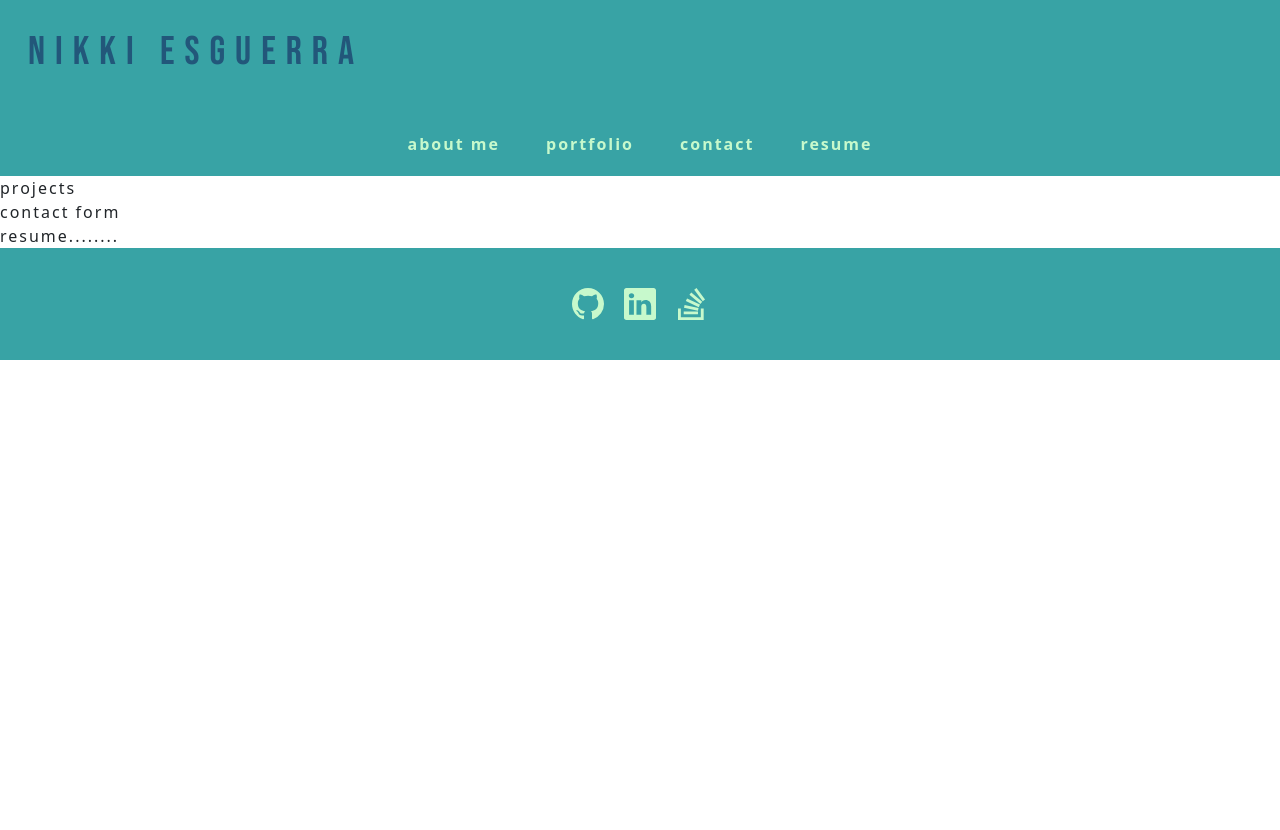
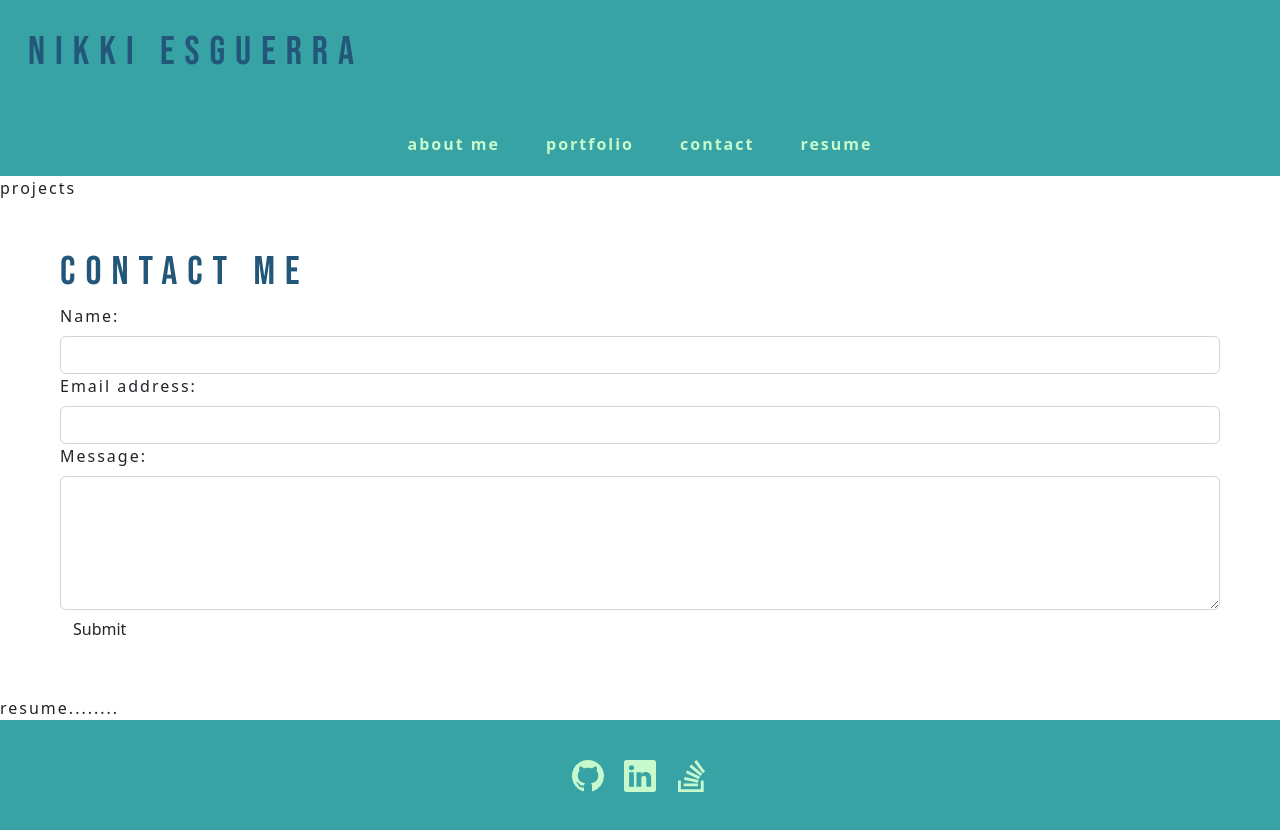
Before and after one commit to desguerra/react-portfolio-demo, a React (Create React App) app: page / in a window 1280 px wide. Before the commit the page ends 800 px from the top, so only its background shows below. Built offline with nearby package versions, Linux system fonts and the light colour scheme.

Commit message:
contact form UI

```diff
--- a/src/components/Contact/index.js
+++ b/src/components/Contact/index.js
@@ -2,8 +2,27 @@
 
 function Contact() {
   return (
-    <section>
-      contact form
+    <section className='container-fluid'>
+      <div className='m-5'>
+        <h1>contact me</h1>
+        <form id='contact-form'>
+        <div>
+          <label htmlFor='name' className='form-label'>Name:</label>
+          <input type='text' name='name' className='form-control'/>
+        </div>
+        <div>
+          <label htmlFor='email' className='form-label'>Email address:</label>
+          <input type='email' name='email' className='form-control'/>
+        </div>
+        <div>
+          <label htmlFor='message' className='form-label'>Message:</label>
+          <textarea name='message' rows='5' className='form-control'/>
+        </div>
+
+        <button className='btn' type='submit'>Submit</button>
+
+        </form>
+      </div>
     </section>
   );
 }
--- a/src/components/Navigation/index.js
+++ b/src/components/Navigation/index.js
@@ -5,22 +5,22 @@
     <nav>
       <ul className='nav justify-content-center'>
         <li className='nav-item mx-2'>
-          <a href='#' className='nav-link navlink'>
+          <a href='/' className='nav-link navlink'>
               about me
           </a>
         </li>
         <li className='nav-item mx-2'>
-          <a href='#' className='nav-link navlink'>
+          <a href='/' className='nav-link navlink'>
               portfolio
           </a>
         </li>
         <li className='nav-item mx-2'>
-          <a href='#' className='nav-link navlink'>
+          <a href='/' className='nav-link navlink'>
               contact
           </a>
         </li>
         <li className='nav-item mx-2'>
-          <a href='#' className='nav-link navlink'>
+          <a href='/' className='nav-link navlink'>
               resume
           </a>
         </li>
```
